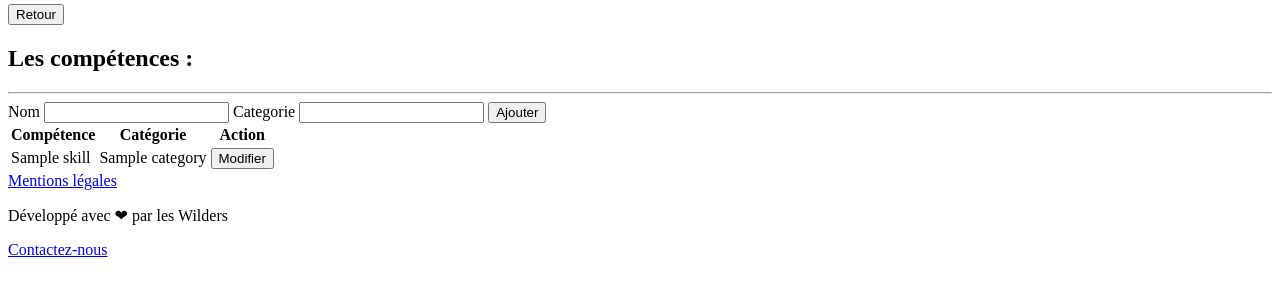
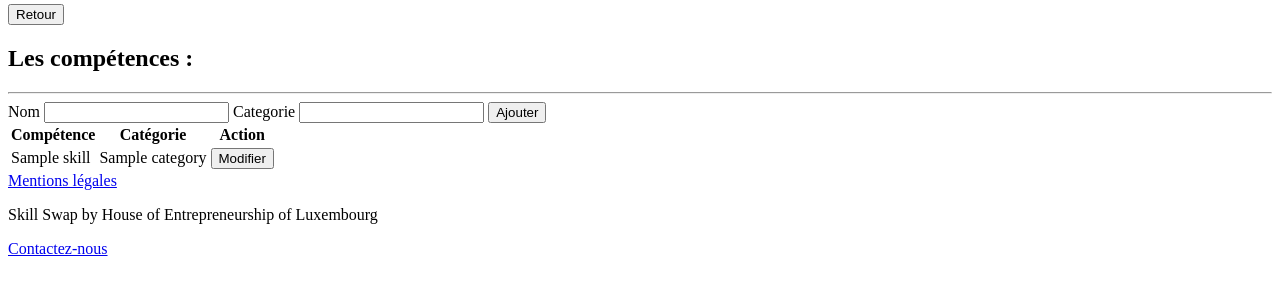
Before and after one commit to WildCodeSchool/purple-php-2109-project3-skillswap, a Symfony app: template templates/admin/skill.html.twig in a window 1280 px wide. Shown: the part 203-503 px from the top of the page. Run offline with Twig, Linux system fonts and the light colour scheme; the template is opened without the code that fills it: most values are stand-ins (such as "Sample title", 1, 10 or a date in 2020); form fields are guessed from the names that the template uses; some libraries are stand-ins or nearby versions.

Commit message:
modify width mini 370px, and footer

```diff
--- a/assets/styles/variables.scss
+++ b/assets/styles/variables.scss
@@ -7,7 +7,7 @@ $dark: #ffffff;
 $light2: #ece1e1;
 $bgnav1:#daf8b3;
 $bgnav2:#fd3205;
-$width-min: 414px;
+$width-min: 370px;
 $width-tablet: 768px;
 $width-desktop: 992px;
 $width-max: 1500px;
--- a/templates/_footer.html.twig
+++ b/templates/_footer.html.twig
@@ -1,5 +1,6 @@
 <footer class="rounded-bottom mt-auto">
     <a href="{{ path('cgu') }}" class="text-center">Mentions légales</a>
-    <p class="text-center">Développé avec <span>&#10084;</span> par les Wilders</p>
+    <p class="text-center">Skill Swap by House of Entrepreneurship of Luxembourg</p>
+    <!-- Développé avec ❤ par les Wilders Promo Purple sept2021 with Cécile, Sebastien, Benjamin, Olivier, Bruno -->
     <a href="{{ path('contact') }}" class="text-center">Contactez-nous</a>
 </footer>
```
